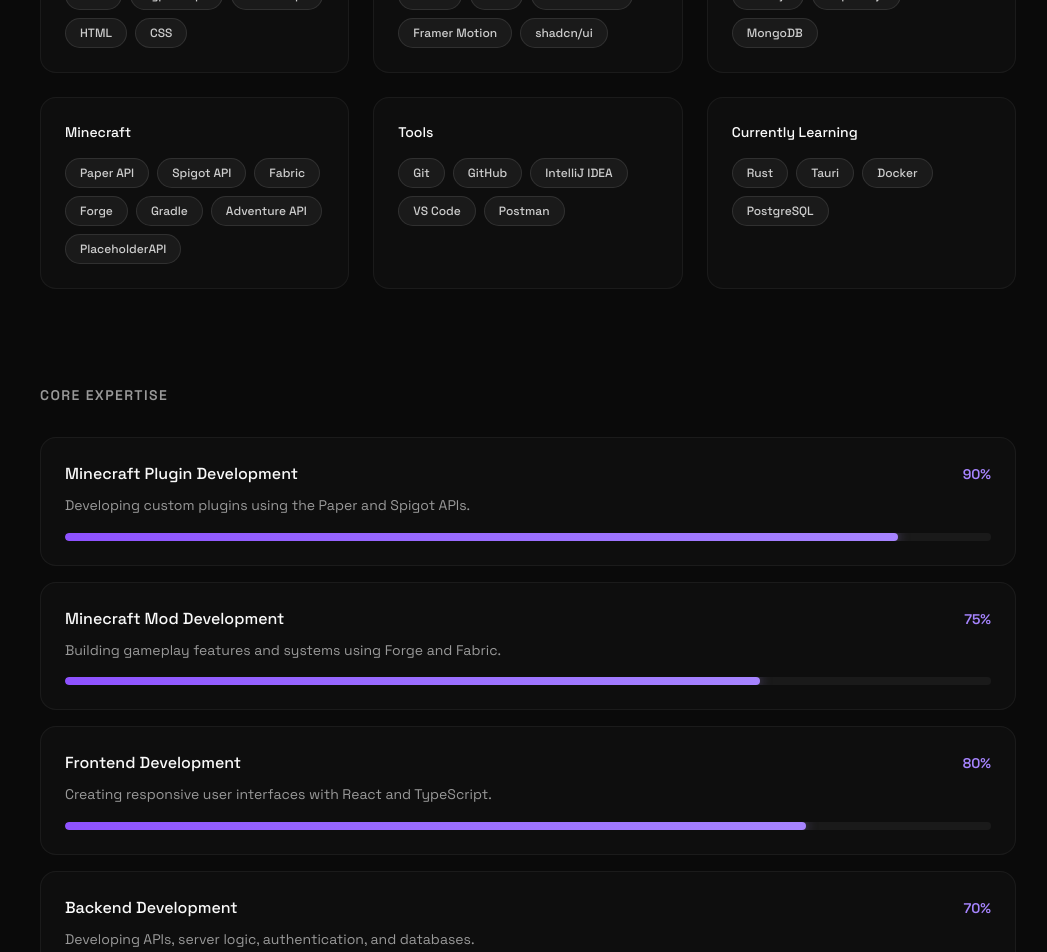
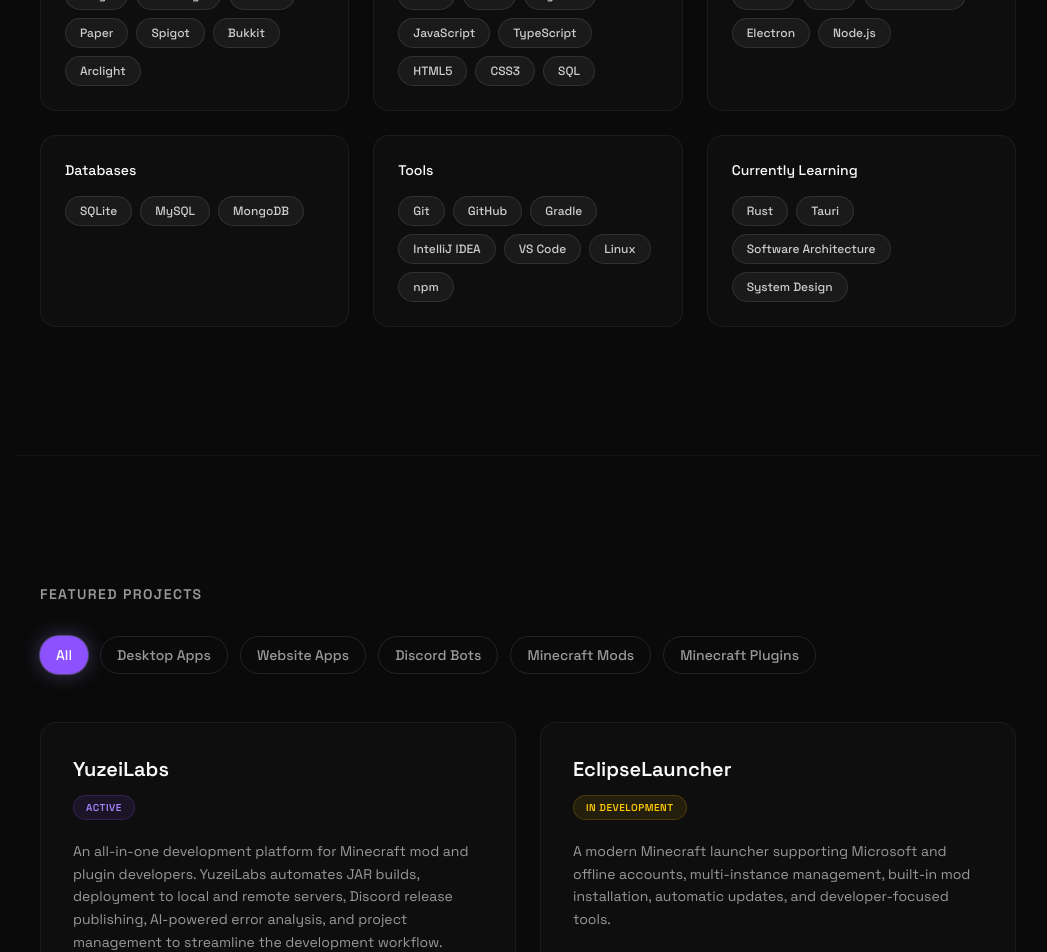
Before and after one commit to glockyyuzei/glocky-portfolio, a React (Vite) app: page / in a window 1280 px wide. Shown: the part 2660-3612 px from the top of the page, without its empty margins (112-1159 px from the left). Built offline with nearby package versions, Linux system fonts and the light colour scheme.

Commit message:
Portfolio Update

```diff
--- a/src/components/portfolio/Skills.tsx
+++ b/src/components/portfolio/Skills.tsx
@@ -1,5 +1,4 @@
-import { useRef } from "react";
-import { motion, useInView } from "framer-motion";
+import { motion } from "framer-motion";
 import {
   Blocks,
   Globe,
@@ -50,117 +49,30 @@
 
 const TECH_STACK = [
   {
-    category: "Languages",
-    items: ["Java", "TypeScript", "JavaScript", "HTML", "CSS"],
+    category: "Minecraft",
+    items: ["Forge", "NeoForge", "Fabric", "Paper", "Spigot", "Bukkit", "Arclight"],
+  },
+  {
+    category: "Programming",
+    items: ["Java", "C++", "Python", "JavaScript", "TypeScript", "HTML5", "CSS3", "SQL"],
   },
   {
     category: "Frontend",
-    items: ["React", "Vite", "Tailwind CSS", "Framer Motion", "shadcn/ui"],
+    items: ["React", "Vite", "Tailwind CSS", "Electron", "Node.js"],
   },
   {
-    category: "Backend",
-    items: ["Node.js", "Express.js", "MongoDB"],
-  },
-  {
-    category: "Minecraft",
-    items: [
-      "Paper API",
-      "Spigot API",
-      "Fabric",
-      "Forge",
-      "Gradle",
-      "Adventure API",
-      "PlaceholderAPI",
-    ],
+    category: "Databases",
+    items: ["SQLite", "MySQL", "MongoDB"],
   },
   {
     category: "Tools",
-    items: ["Git", "GitHub", "IntelliJ IDEA", "VS Code", "Postman"],
+    items: ["Git", "GitHub", "Gradle", "IntelliJ IDEA", "VS Code", "Linux", "npm"],
   },
   {
     category: "Currently Learning",
-    items: ["Rust", "Tauri", "Docker", "PostgreSQL"],
+    items: ["Rust", "Tauri", "Software Architecture", "System Design"],
   },
 ];
-
-const EXPERTISE = [
-  {
-    name: "Minecraft Plugin Development",
-    value: 90,
-    description: "Developing custom plugins using the Paper and Spigot APIs.",
-  },
-  {
-    name: "Minecraft Mod Development",
-    value: 75,
-    description: "Building gameplay features and systems using Forge and Fabric.",
-  },
-  {
-    name: "Frontend Development",
-    value: 80,
-    description: "Creating responsive user interfaces with React and TypeScript.",
-  },
-  {
-    name: "Backend Development",
-    value: 70,
-    description: "Developing APIs, server logic, authentication, and databases.",
-  },
-  {
-    name: "UI / UX Design",
-    value: 65,
-    description: "Designing intuitive, responsive, and modern interfaces.",
-  },
-  {
-    name: "Desktop Development",
-    value: 55,
-    description: "Learning cross-platform desktop development using Tauri and Rust.",
-  },
-];
-
-function ExpertiseBar({
-  name,
-  value,
-  description,
-  index,
-}: {
-  name: string;
-  value: number;
-  description: string;
-  index: number;
-}) {
-  const ref = useRef(null);
-  const isInView = useInView(ref, { once: true, margin: "-100px" });
-
-  return (
-    <motion.div
-      ref={ref}
-      initial={{ opacity: 0, y: 20 }}
-      whileInView={{ opacity: 1, y: 0 }}
-      viewport={{ once: true, margin: "-100px" }}
-      transition={{ duration: 0.5, delay: index * 0.08 }}
-      className="p-6 rounded-2xl border border-white/5 bg-white/[0.02] hover:bg-white/[0.04] hover:border-white/20 transition-all duration-300"
-    >
-      <div className="flex items-baseline justify-between mb-2 gap-4">
-        <h4 className="text-base font-medium text-primary">{name}</h4>
-        <span className="text-sm font-semibold text-violet-400 shrink-0">
-          {value}%
-        </span>
-      </div>
-
-      <p className="text-sm text-muted-foreground leading-relaxed mb-4">
-        {description}
-      </p>
-
-      <div className="h-2 rounded-full bg-white/5 overflow-hidden">
-        <motion.div
-          initial={{ width: 0 }}
-          animate={isInView ? { width: `${value}%` } : { width: 0 }}
-          transition={{ duration: 1, delay: index * 0.08 + 0.2, ease: "easeOut" }}
-          className="h-full rounded-full bg-gradient-to-r from-violet-500 to-violet-400 shadow-[0_0_12px_rgba(167,139,250,0.5)]"
-        />
-      </div>
-    </motion.div>
-  );
-}
 
 export function Skills() {
   return (
@@ -213,7 +125,7 @@
         </div>
 
         {/* Section 2 — Tech stack */}
-        <div className="mb-24">
+        <div>
           <h3 className="text-sm font-semibold tracking-widest uppercase text-muted-foreground mb-8">
             Tech Stack
           </h3>
@@ -245,25 +157,6 @@
             ))}
           </div>
         </div>
-
-        {/* Section 3 — Core expertise */}
-        <div>
-          <h3 className="text-sm font-semibold tracking-widest uppercase text-muted-foreground mb-8">
-            Core Expertise
-          </h3>
-
-          <div className="flex flex-col gap-4">
-            {EXPERTISE.map((skill, index) => (
-              <ExpertiseBar
-                key={skill.name}
-                name={skill.name}
-                value={skill.value}
-                description={skill.description}
-                index={index}
-              />
-            ))}
-          </div>
-        </div>
       </motion.div>
     </section>
   );
```
